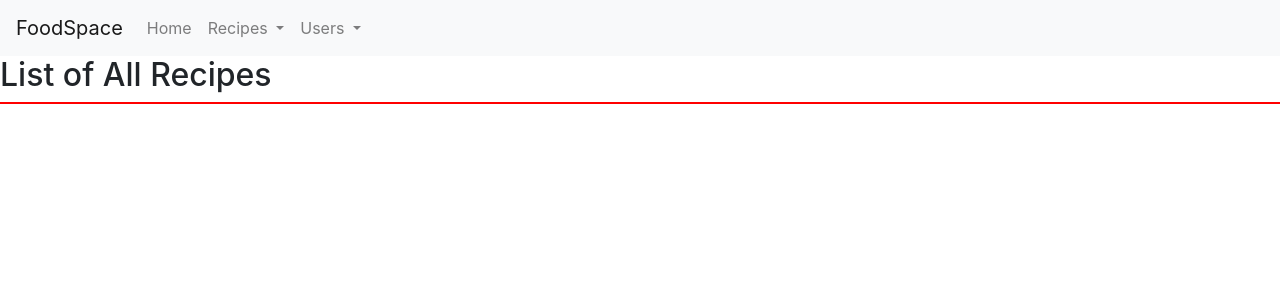
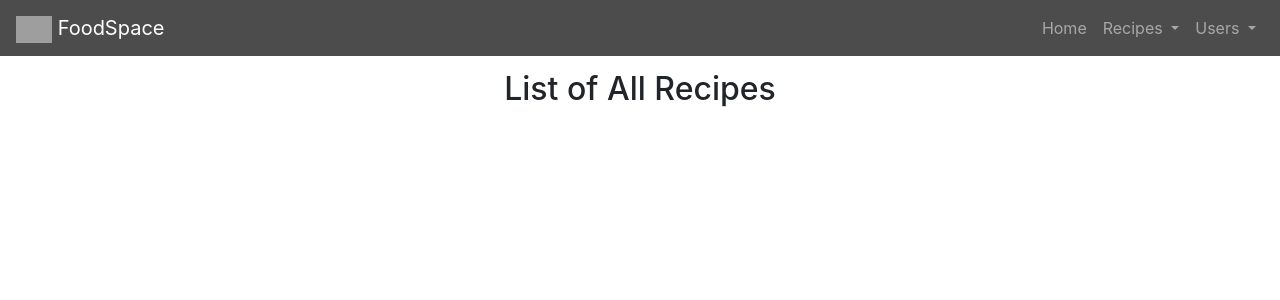
Before and after one commit to Jenniferrmuniz/food-space, a Node server app: page /recipes/all in a window 1280 px wide. Shown: the top 300 px of the page. Run offline with Node 20, Linux system fonts and the light colour scheme; data that the repository does not hold is empty; some libraries are stand-ins or nearby versions; grey boxes are pictures that could not be loaded.

Commit message:
stylezzz

```diff
--- a/public/stylesheets/style.css
+++ b/public/stylesheets/style.css
@@ -1,13 +1,25 @@
+@import url("https://fonts.googleapis.com/css?family=Lato:300,400&display=swap");
 body {
+  padding-top: 70px;
   font: 14px "Lucida Grande", Helvetica, Arial, sans-serif; }
 
 a {
   color: #00B7FF; }
 
+.navbar {
+  background-color: rgba(0, 0, 0, 0.7); }
+
+.spoon {
+  color: white; }
+
 .home {
-  border: 1px solid red;
   text-align: center;
-  margin: 250px auto; }
+  margin: 250px auto;
+  font-family: 'Lato', sans-serif; }
+
+.home h1 {
+  font-size: 72px;
+  color: rgba(0, 0, 0, 0.7); }
 
 .background {
   /* Set rules to fill background */
@@ -22,8 +34,10 @@ a {
   left: 0;
   z-index: -5; }
 
+.all-recipes-page h2 {
+  text-align: center; }
+
 .all-recipes {
-  border: 1px solid red;
   display: flex;
   justify-content: space-around;
   align-items: center;
@@ -45,10 +59,10 @@ a {
   width: 80%;
   border-radius: 6px; }
 
-.wrapper a {
+.all-recipes a {
   color: black; }
 
-.wrapper a:hover {
+.all-recipes a:hover {
   text-decoration: none;
   transform: scale(1.05);
   color: black; }
--- a/routes/recipes-routes.js
+++ b/routes/recipes-routes.js
@@ -15,8 +15,8 @@ router.get('/randomRecipe', (req, res, next) => {
   var req = unirest("GET", "https://spoonacular-recipe-food-nutrition-v1.p.rapidapi.com/recipes/random");
 
   req.query({
-    "number": "1",
-    "tags": "dessert"
+    "number": "3",
+    "tags": "breakfast"
   });
 
   req.headers({
@@ -40,11 +40,11 @@ router.get('/randomRecipe', (req, res, next) => {
       newObj.instructions = recipe.analyzedInstructions[0].steps //analyzed instructions?
       newObj.image = recipe.image
 
-      if(newObj.instructions.length < 6){
-        newObj.difficulty = 'Hard'
+      if(newObj.instructions.length < 7){
+        newObj.difficulty = 'Easy'
       }
       else{
-        newObj.difficulty = 'Easy'
+        newObj.difficulty = 'Hard'
       }
 
       return newObj
--- a/views/layout.hbs
+++ b/views/layout.hbs
@@ -12,12 +12,12 @@
 <body>
 
 
-  <nav class="navbar navbar-expand-lg navbar-light bg-light">
-    <a class="navbar-brand" href="#">FoodSpace</a>
+  <nav class="navbar navbar-expand-lg fixed-top navbar-dark">
+    <a class="navbar-brand" href="/"> <img class='spoon' width='36px' src="https://www.clipartwiki.com/clipimg/detail/16-165003_image-drink-healthy-hot-bowl-spoon-png-icon.png"> FoodSpace</a>
     <button class="navbar-toggler" type="button" data-toggle="collapse" data-target="#navbarSupportedContent" aria-controls="navbarSupportedContent" aria-expanded="false" aria-label="Toggle navigation">
     <span class="navbar-toggler-icon"></span>
   </button>
-  <div class="collapse navbar-collapse" id="navbarNavDropdown">
+  <div class="collapse navbar-collapse justify-content-end" id="navbarNavDropdown">
     <ul class="navbar-nav">
       <li class="nav-item">
         <a class="nav-link" href="/">Home</a>
--- a/views/recipes/recipeDetails.hbs
+++ b/views/recipes/recipeDetails.hbs
@@ -12,8 +12,10 @@
             <h6>Total Cook Time</h6>
             <p>{{recipe.duration}} minutes</p>
 
+            <h6>Difficulty</h6>
+            <p>{{recipe.difficulty}}</p>
+
             <h6>Instructions</h6>
-
             <ol>
             {{#each recipe.instructions}}
             <li>{{this.step}}</li>
```
Also changed, not shown: public/stylesheets/style.scss (+26 -5 lines), 1 other file.
